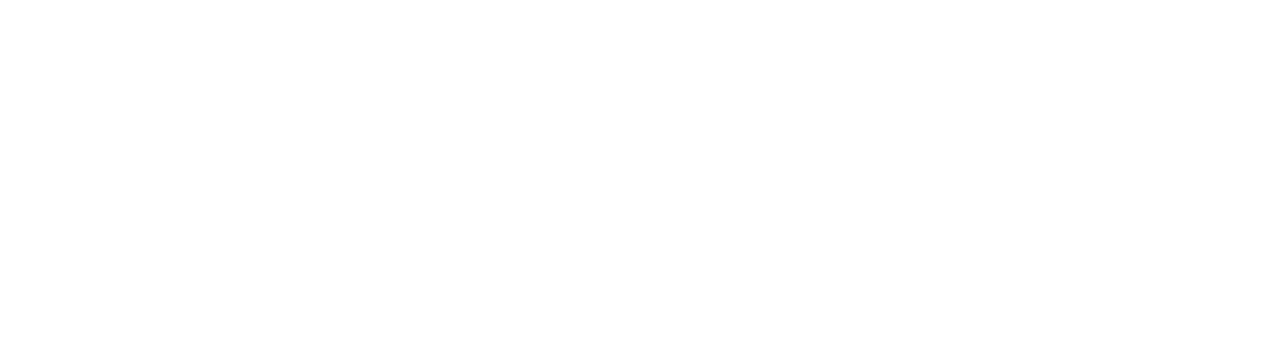
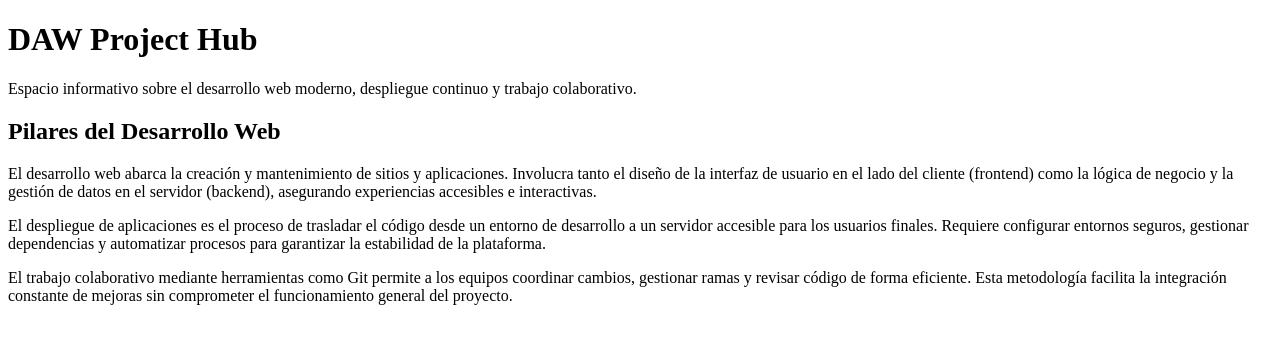
Before and after one commit to zx23student3205-bit/daw-project-hub, a plain HTML site: page index.html in a window 1280 px wide. Drawn offline with Linux system fonts and the light colour scheme.

Commit message:
feat: incluir informacion y terminar con el html

```diff
--- a/index.html
+++ b/index.html
@@ -6,6 +6,20 @@
     <title>DAW Project Hub</title>
 </head>
 <body>
+    <header>
+    <h1>DAW Project Hub</h1>
+    <p>Espacio informativo sobre el desarrollo web moderno, despliegue continuo y trabajo colaborativo.</p>
+</header>
+<main>
+    <section>
+        <h2>Pilares del Desarrollo Web</h2>
+        <p>El desarrollo web abarca la creación y mantenimiento de sitios y aplicaciones. Involucra tanto el diseño de la interfaz de usuario en el lado del cliente (frontend) como la lógica de negocio y la gestión de datos en el servidor (backend), asegurando experiencias accesibles e interactivas.</p>
 
+<p>El despliegue de aplicaciones es el proceso de trasladar el código desde un entorno de desarrollo a un servidor accesible para los usuarios finales. Requiere configurar entornos seguros, gestionar dependencias y automatizar procesos para garantizar la estabilidad de la plataforma.</p>
+
+<p>El trabajo colaborativo mediante herramientas como Git permite a los equipos coordinar cambios, gestionar ramas y revisar código de forma eficiente. Esta metodología facilita la integración constante de mejoras sin comprometer el funcionamiento general del proyecto.</p>
+    </section>
+
+</main>
 </body>
 </html>
```
